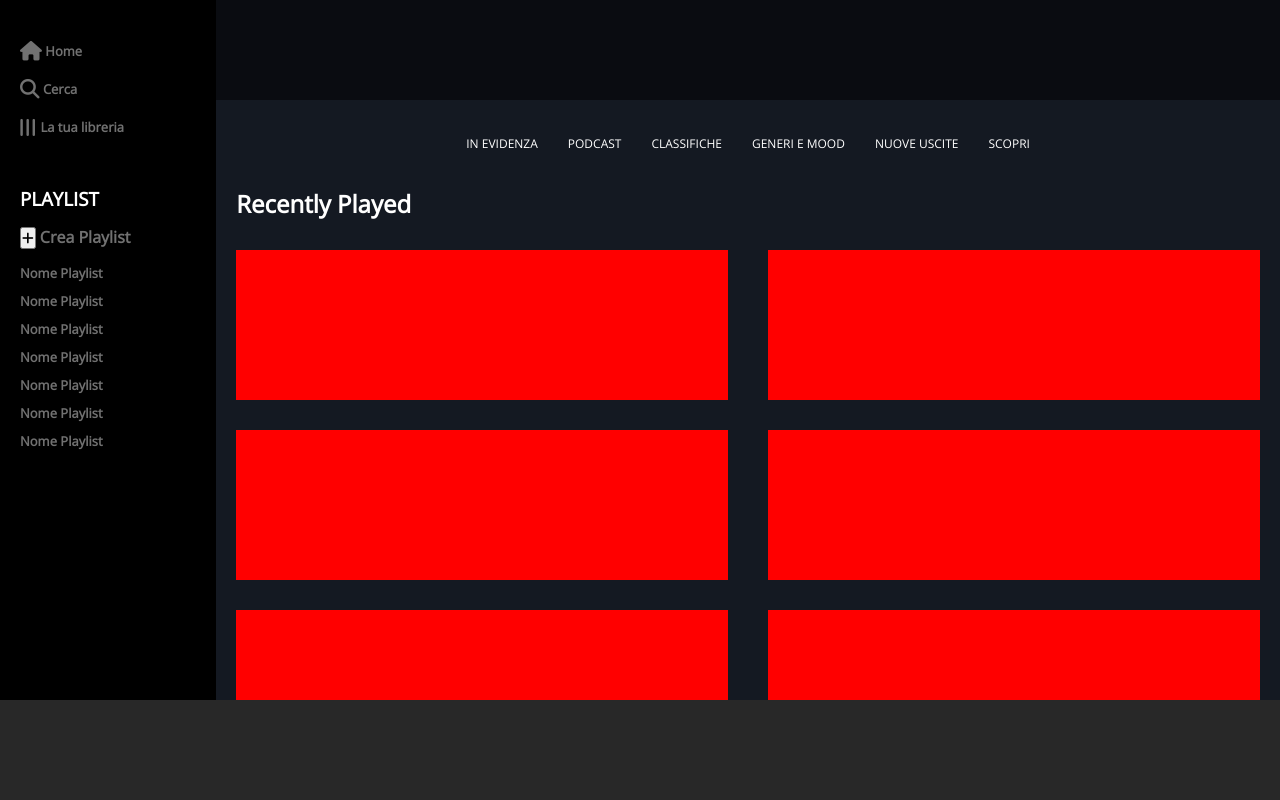
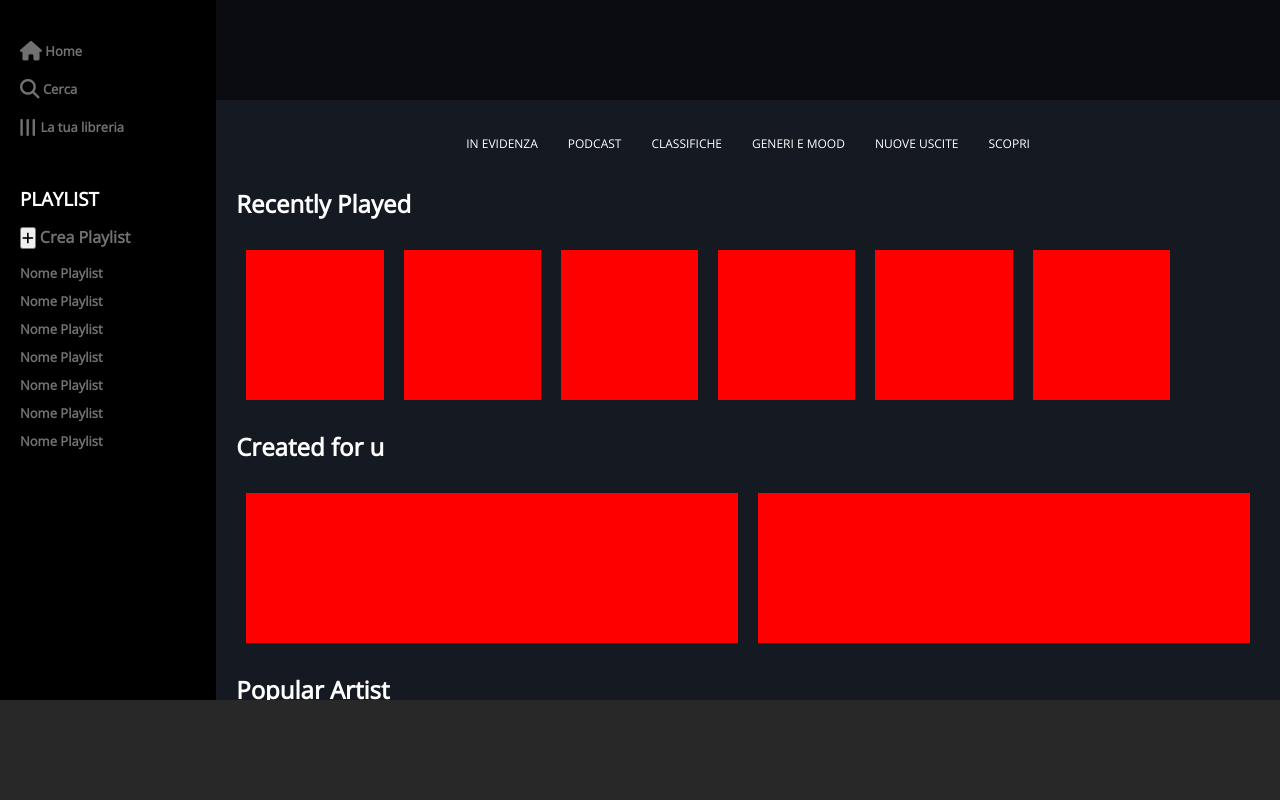
Before and after one commit to zGiusee/html-css-spotifyweb, a plain HTML site: page index.html in a window 1280 px wide. Drawn offline with nearby package versions, Linux system fonts and the light colour scheme.

Commit message:
[UPDATE] spotify main responsive done

```diff
--- a/css/style.css
+++ b/css/style.css
@@ -34,8 +34,9 @@ h2{
 .row{
     display: flex;
     width: 100%;
-    justify-content: space-around;
+    column-gap: 20px;
     flex-wrap: wrap;
+    margin-left: 30px;
 }
 
 img{
@@ -285,14 +286,31 @@ img{
 
 }
 
-@media screen and (min-width: 768px){
+@media screen and (min-width: 790px){
+    .spotify-main
+    .recently-played-section .row .col-50{
+        width: calc(100% / 3 - 40px);
+
+    }
 
 }
 
 @media screen and (min-width: 992px){
 
+    .spotify-main
+    .recently-played-section .row .col-50{
+        width: calc(100% / 4 - 40px);
+
+    }
+
 }
 
 @media screen and (min-width: 1200px){
 
+    .spotify-main
+    .recently-played-section .row .col-50{
+        width: calc(100% / 6 - 40px);
+
+    }
+
 }
--- a/index.html
+++ b/index.html
@@ -79,7 +79,7 @@
                         <!--
                         Recently Played Section
                          -->
-                        <section>
+                        <section class="recently-played-section">
                             <h2>Recently Played</h2>
                             <div class="container">
                                 <div class="row row-gap-30">
```
